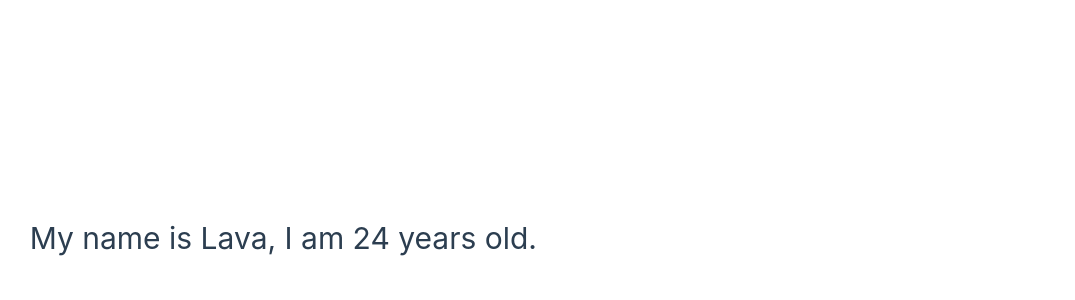
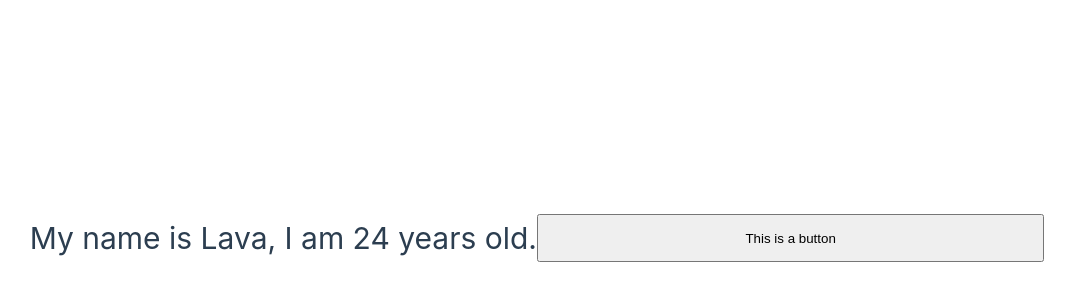
Before and after one commit to ghimirelava/vueProjectOne, a Vue app in the folder vue-todo/: page / in a window 1280 px wide. Shown: the part 162-462 px from the top of the page, without its empty margins (103-1178 px from the left). Built offline with nearby package versions, Linux system fonts and the light colour scheme.

Commit message:
created a button component

```diff
--- a/vue-todo/src/App.vue
+++ b/vue-todo/src/App.vue
@@ -1,5 +1,6 @@
 <template>
   <h1 @click="handleHeadingClick"> My name is {{ name }}, I am {{ age }} years old.</h1>
+  <MyButton />
 </template>
 
 <!-- script setup pattern example -->
@@ -7,6 +8,9 @@
 
 //ref function that creates a reactive reference to a val
 import { ref } from 'vue'
+
+//importing a child component from components files
+import MyButton from '@/components/MyButton.vue'
 
 const name = ref('Lava')
 const age = ref(24)
--- /dev/null
+++ b/vue-todo/src/components/MyButton.vue
@@ -0,0 +1,3 @@
+<template>
+    <button> This is a button </button>
+</template>
```
